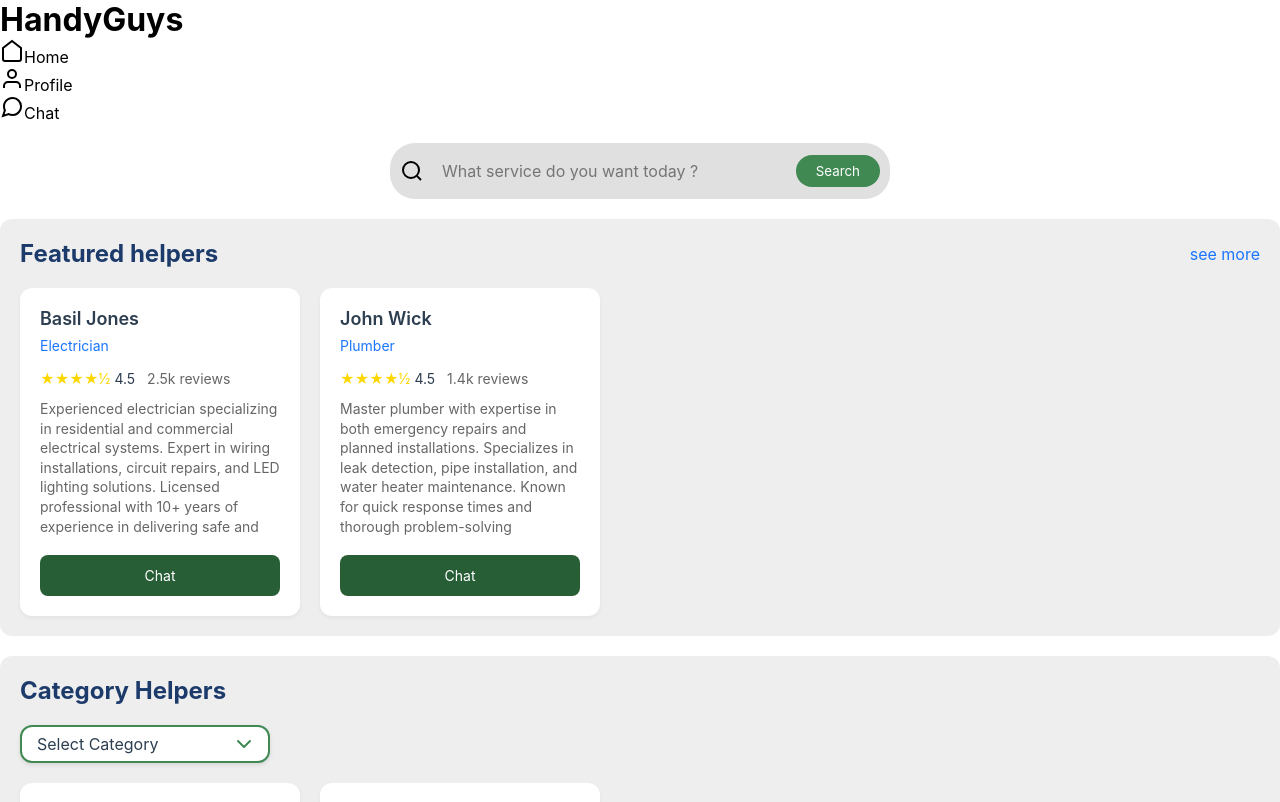
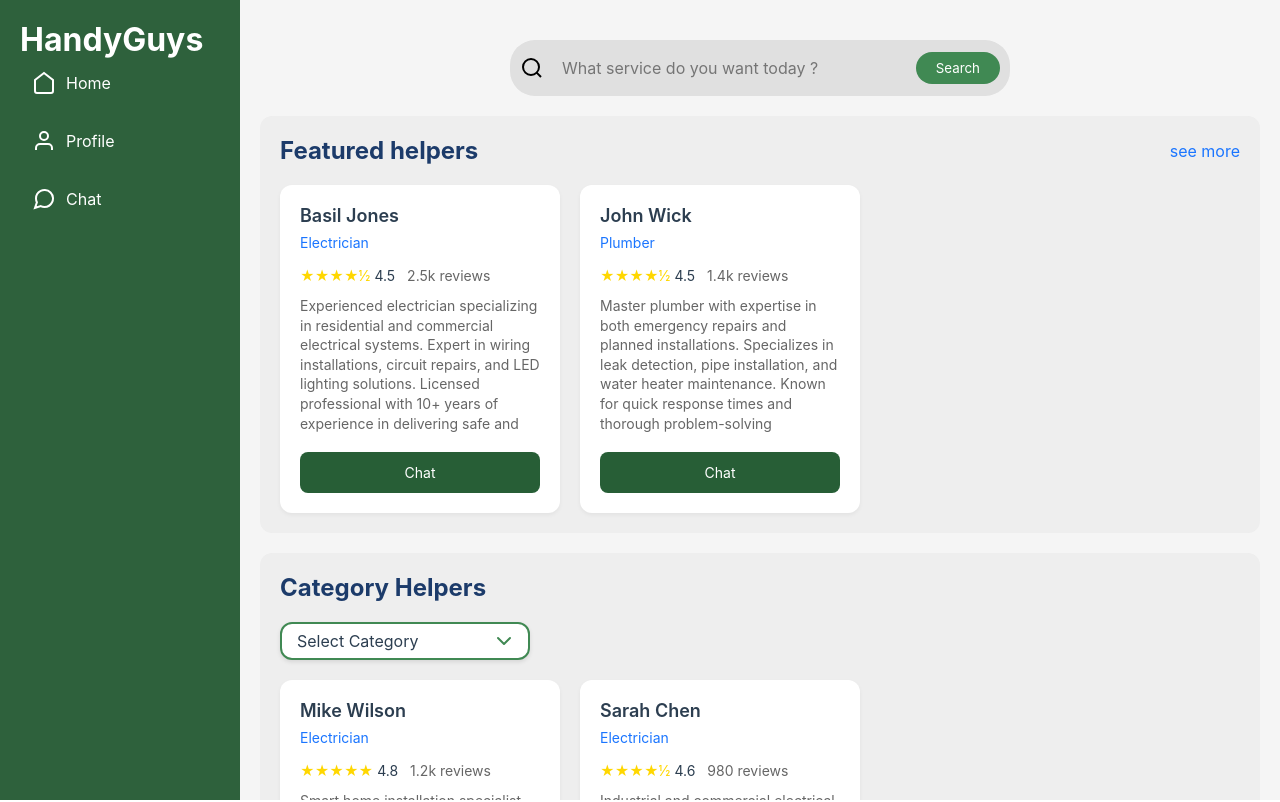
Before and after one commit to Rancy21/HandyGuys_React, a React (Vite) app: page /home in a window 1280 px wide. Shown: the top 802 px of the page. Built offline with nearby package versions, Linux system fonts and the light colour scheme.

Commit message:
Some updates

```diff
--- a/src/css/Home.css
+++ b/src/css/Home.css
@@ -7,6 +7,10 @@
   display: flex;
   align-items: center;
   gap: 10px;
+}
+
+body {
+  overflow: hidden;
 }
 
 .search-bar input {
--- a/src/main.jsx
+++ b/src/main.jsx
@@ -1,6 +1,7 @@
 import { StrictMode } from "react";
 import { createRoot } from "react-dom/client";
 import "./index.css";
+import "./App.css";
 import Login from "./pages/Login.jsx";
 import { RouterProvider } from "react-router";
 import router from "./routes.tsx";
--- a/src/pages/Login.jsx
+++ b/src/pages/Login.jsx
@@ -16,7 +16,6 @@ const Login = () => {
     e.preventDefault();
     setLoading(true);
     setError(false);
-    setIsLogin(true);
 
     try {
       const response = await fetch(
--- a/src/routes.tsx
+++ b/src/routes.tsx
@@ -11,7 +11,7 @@ const router = createBrowserRouter([
   },
   {
     path: "/home",
-    element: <Home></Home>,
+    element: <Home />,
   },
   {
     path: "/sign",
```
